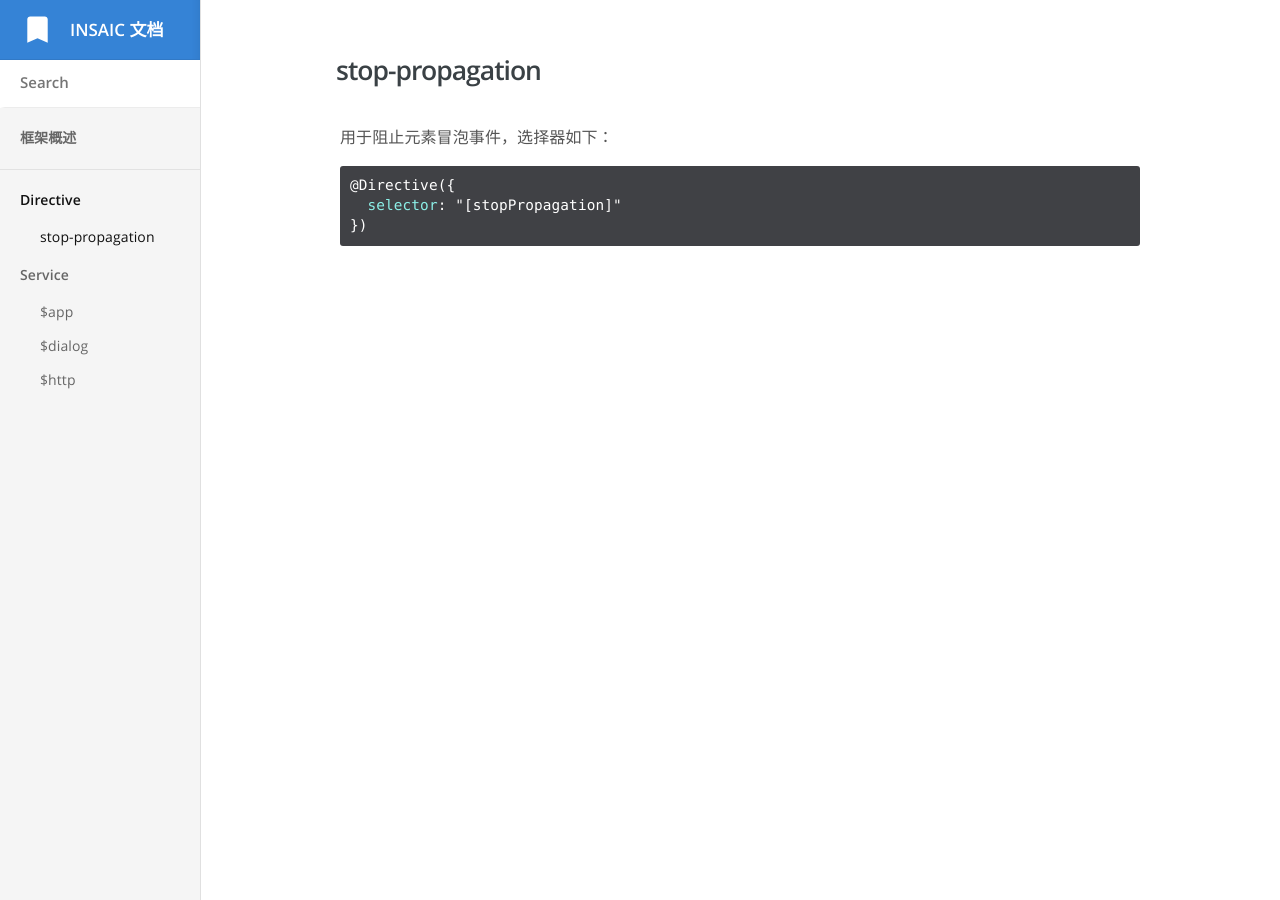
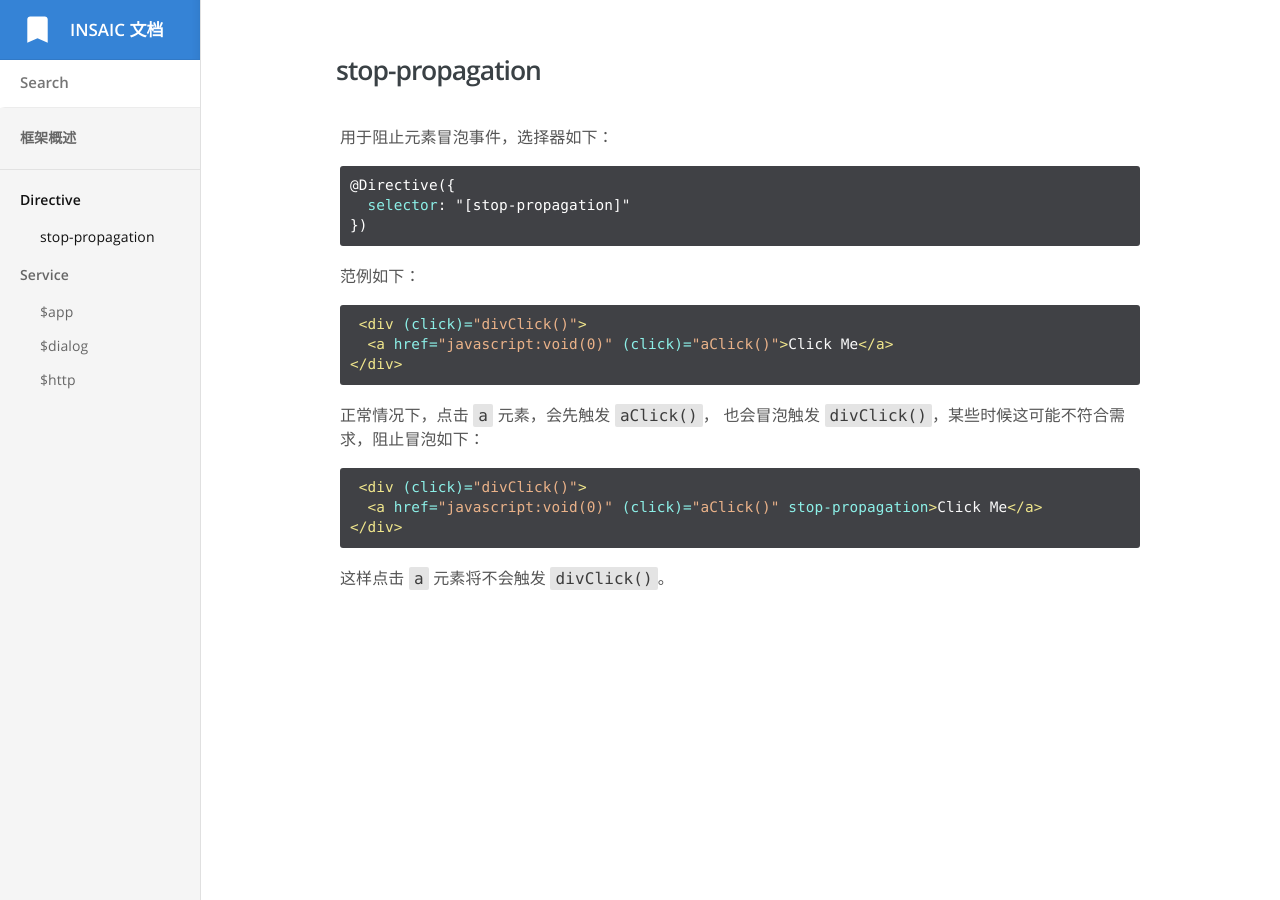
Before and after one commit to insaic/insaic.github.io, a Jekyll site: the page built from _docs/directive/stop-propagation.md, in a window 1280 px wide. Built offline with Jekyll 4.4.1, drawn with Linux system fonts in a browser that asks for light colours.

Commit message:
Update stop-propagation.md

```diff
--- a/_docs/directive/stop-propagation.md
+++ b/_docs/directive/stop-propagation.md
@@ -8,6 +8,24 @@ order: 1
 
 {% highlight typescript %}
 @Directive({
-  selector: "[stopPropagation]"
+  selector: "[stop-propagation]"
 })
 {% endhighlight %}
+
+ 范例如下：
+
+{% highlight html %}
+ <div (click)="divClick()">
+  <a href="javascript:void(0)" (click)="aClick()">Click Me</a>
+</div>
+{% endhighlight %}
+
+正常情况下，点击 `a` 元素，会先触发 `aClick()`， 也会冒泡触发 `divClick()`，某些时候这可能不符合需求，阻止冒泡如下：
+
+{% highlight html %}
+ <div (click)="divClick()">
+  <a href="javascript:void(0)" (click)="aClick()" stop-propagation>Click Me</a>
+</div>
+{% endhighlight %}
+
+这样点击 `a` 元素将不会触发 `divClick()`。
```
